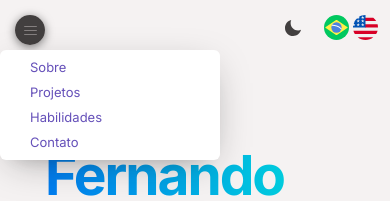
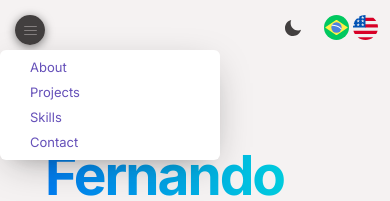
Before and after one commit to FernandoSegregio/dev, a React (Vite) app: page / in a window 390 px wide. Both pictures are taken after a click on the button 30 px from the left and 30 px from the top of the page. Shown: the top 201 px of the page. Built offline with nearby package versions, Linux system fonts and the light colour scheme.

Commit message:
feat: aplica renderizacao de acordo com o idioma no menu hamburguer.

```diff
--- a/src/components/header/Hamburguer.jsx
+++ b/src/components/header/Hamburguer.jsx
@@ -1,8 +1,10 @@
-import React from 'react';
+import React, { useContext } from 'react';
 import { styled, keyframes } from '@stitches/react';
 import { violet, mauve, blackA } from '@radix-ui/colors';
 import { HamburgerMenuIcon } from '@radix-ui/react-icons';
 import * as DropdownMenuPrimitive from '@radix-ui/react-dropdown-menu';
+import PortfolioContext from '../../context/PortfolioContext';
+import languageData from '../../support/languageData';
 
 const slideUpAndFade = keyframes({
   '0%': { opacity: 0, transform: 'translateY(2px)' },
@@ -96,6 +98,7 @@ const IconButton = styled('button', {
 });
 
 function DropdownMenuHamb() {
+  const { language } = useContext(PortfolioContext);
   return (
     <Box className="menu">
       <DropdownMenu className="hamburguer">
@@ -106,10 +109,26 @@ function DropdownMenuHamb() {
         </DropdownMenuTrigger>
 
         <DropdownMenuContent sideOffset={5}>
-          <DropdownMenuItem>Sobre</DropdownMenuItem>
-          <DropdownMenuItem>Projetos</DropdownMenuItem>
-          <DropdownMenuItem>Habilidades</DropdownMenuItem>
-          <DropdownMenuItem>Contato</DropdownMenuItem>
+          <DropdownMenuItem>
+            {language === 'pt-BR'
+              ? languageData.titleNav1.pt
+              : languageData.titleNav1.en}
+          </DropdownMenuItem>
+          <DropdownMenuItem>
+            {language === 'pt-BR'
+              ? languageData.titleNav2.pt
+              : languageData.titleNav2.en}
+          </DropdownMenuItem>
+          <DropdownMenuItem>
+            {language === 'pt-BR'
+              ? languageData.titleNav3.pt
+              : languageData.titleNav3.en}
+          </DropdownMenuItem>
+          <DropdownMenuItem>
+            {language === 'pt-BR'
+              ? languageData.titleNav4.pt
+              : languageData.titleNav4.en}
+          </DropdownMenuItem>
         </DropdownMenuContent>
       </DropdownMenu>
     </Box>
```
